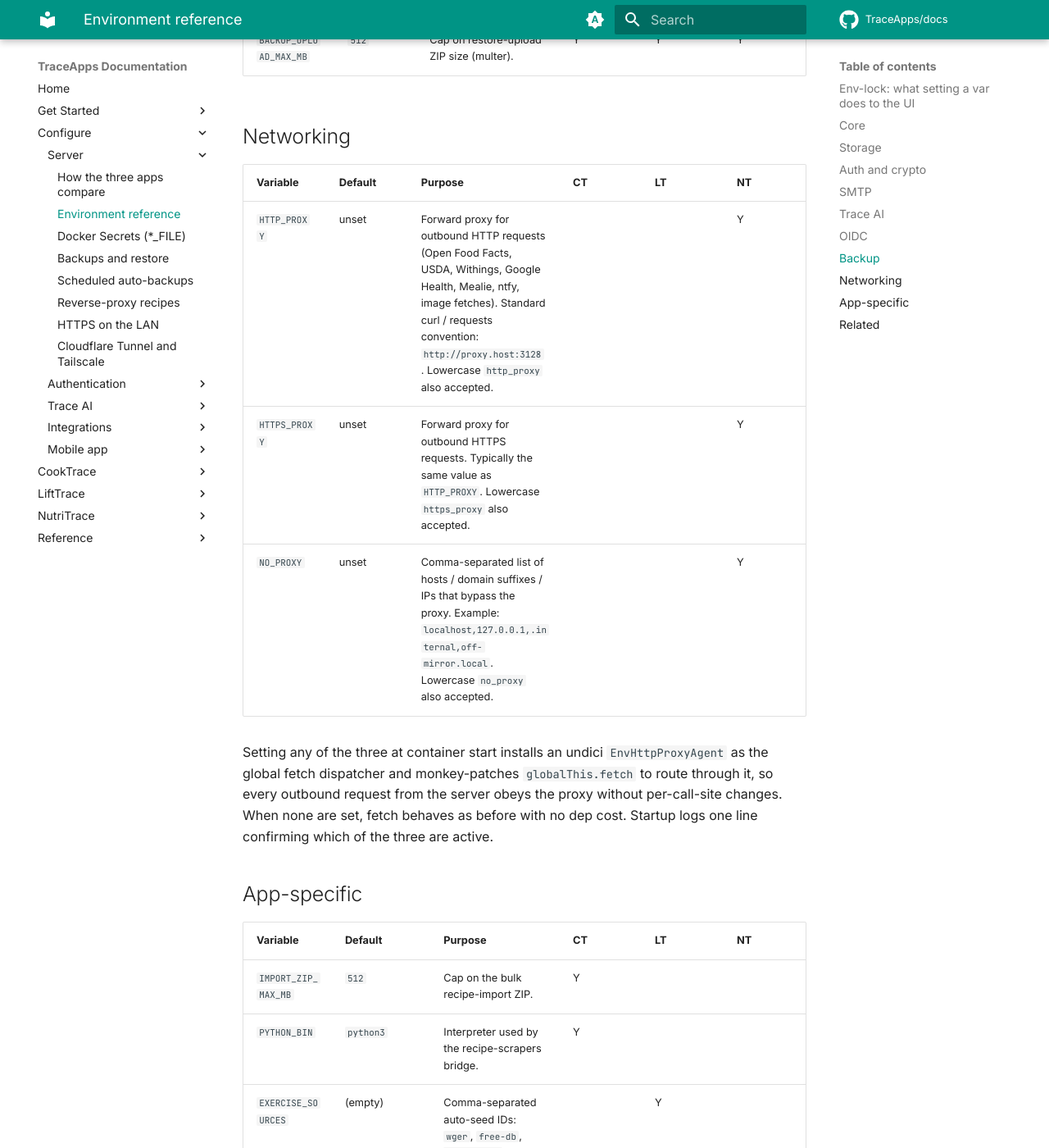
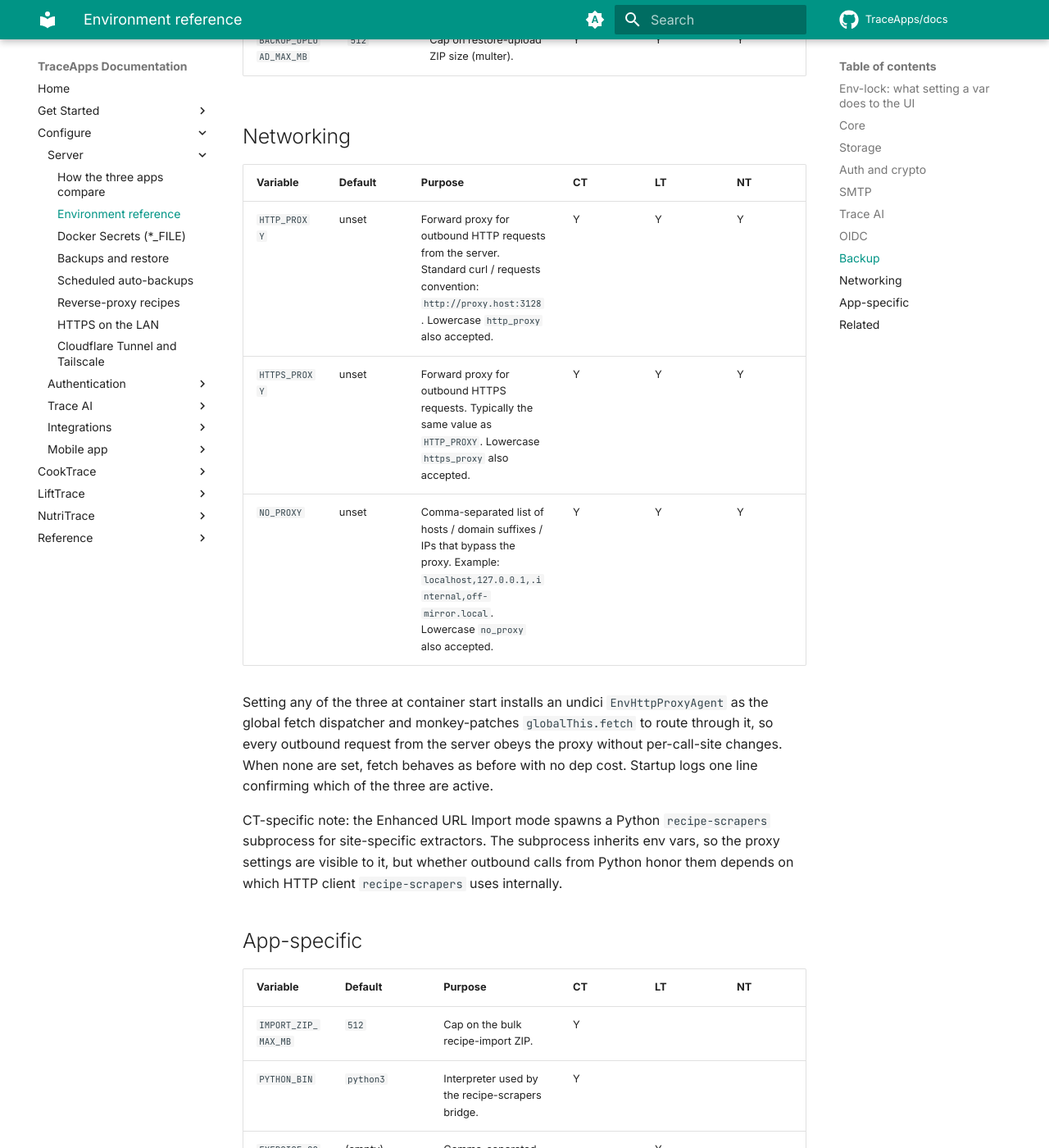
Before and after one commit to TraceApps/docs, an MkDocs documentation site: the page built from docs/self-hosting/env-vars.md, in a window 1280 px wide and 1400 px high, scrolled down 6295 px. Shown: the whole window at 82% size. Built offline with MkDocs 1.6.1 and Material for MkDocs 9.7.7, drawn with Linux system fonts in a browser that asks for light colours; comment, search, counter and statistics services are not loaded.

Commit message:
docs(self-hosting/env-vars): HTTP_PROXY / HTTPS_PROXY / NO_PROXY now supported by CT + LT + NT (was NT-only)

```diff
--- a/docs/self-hosting/env-vars.md
+++ b/docs/self-hosting/env-vars.md
@@ -98,11 +98,13 @@ The shorthand `OIDC_*` variables alias `OIDC_PROVIDER_1_*`. For multi-provider s
 
 | Variable | Default | Purpose | CT | LT | NT |
 |---|---|---|---|---|---|
-| `HTTP_PROXY` | unset | Forward proxy for outbound HTTP requests (Open Food Facts, USDA, Withings, Google Health, Mealie, ntfy, image fetches). Standard curl / requests convention: `http://proxy.host:3128`. Lowercase `http_proxy` also accepted. |     |     |  Y  |
-| `HTTPS_PROXY` | unset | Forward proxy for outbound HTTPS requests. Typically the same value as `HTTP_PROXY`. Lowercase `https_proxy` also accepted. |     |     |  Y  |
-| `NO_PROXY` | unset | Comma-separated list of hosts / domain suffixes / IPs that bypass the proxy. Example: `localhost,127.0.0.1,.internal,off-mirror.local`. Lowercase `no_proxy` also accepted. |     |     |  Y  |
+| `HTTP_PROXY` | unset | Forward proxy for outbound HTTP requests from the server. Standard curl / requests convention: `http://proxy.host:3128`. Lowercase `http_proxy` also accepted. |  Y  |  Y  |  Y  |
+| `HTTPS_PROXY` | unset | Forward proxy for outbound HTTPS requests. Typically the same value as `HTTP_PROXY`. Lowercase `https_proxy` also accepted. |  Y  |  Y  |  Y  |
+| `NO_PROXY` | unset | Comma-separated list of hosts / domain suffixes / IPs that bypass the proxy. Example: `localhost,127.0.0.1,.internal,off-mirror.local`. Lowercase `no_proxy` also accepted. |  Y  |  Y  |  Y  |
 
 Setting any of the three at container start installs an undici `EnvHttpProxyAgent` as the global fetch dispatcher and monkey-patches `globalThis.fetch` to route through it, so every outbound request from the server obeys the proxy without per-call-site changes. When none are set, fetch behaves as before with no dep cost. Startup logs one line confirming which of the three are active.
+
+CT-specific note: the Enhanced URL Import mode spawns a Python `recipe-scrapers` subprocess for site-specific extractors. The subprocess inherits env vars, so the proxy settings are visible to it, but whether outbound calls from Python honor them depends on which HTTP client `recipe-scrapers` uses internally.
 
 ## App-specific
 
```
